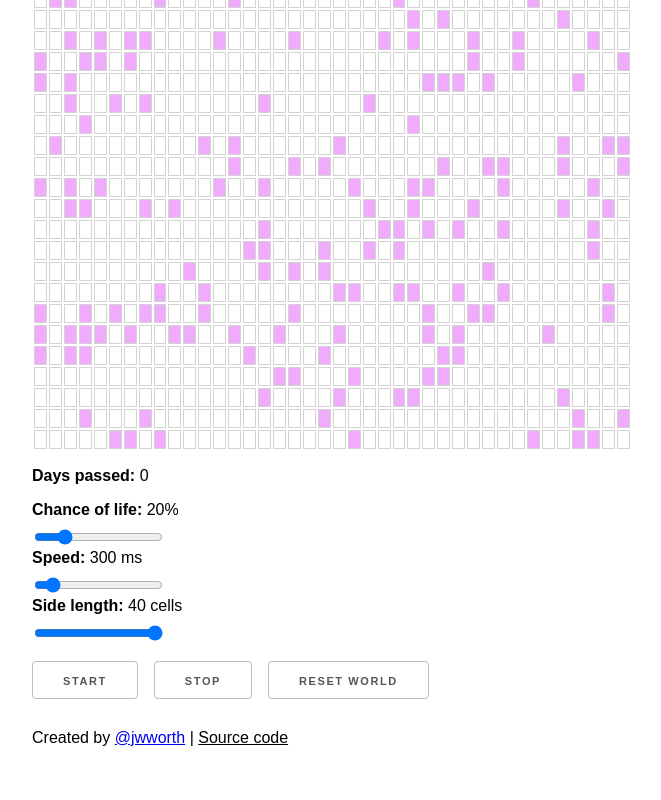
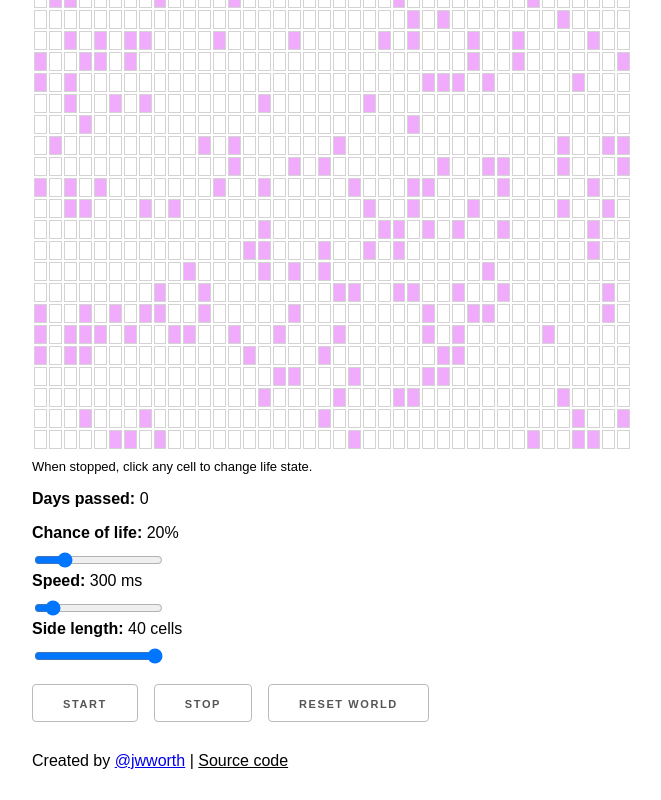
Before and after one commit to jwworth/conway, a React (Create React App) app: page / in a window 1280 px wide. Shown: the part 474-1274 px from the top of the page, without its empty margins (308-969 px from the left). Before the commit the page ends 1251 px from the top, so only its background shows below. Built offline with nearby package versions, Linux system fonts and the light colour scheme; the HTML template or start-up script is replaced by a standard one.

Commit message:
Add helpful HTML and copy

```diff
--- a/src/App.tsx
+++ b/src/App.tsx
@@ -174,6 +174,9 @@ class App extends Component<{}, AppState> {
             })}
           </tbody>
         </table>
+        <div style={{marginTop: '0.5rem', fontSize: 'small'}}>
+          When stopped, click any cell to change life state.
+        </div>
         <p>
           <strong>Days passed:</strong> {days}
         </p>
--- a/src/components/Cell.tsx
+++ b/src/components/Cell.tsx
@@ -33,6 +33,7 @@ const Cell = ({
         width: '15px',
         height: '15px',
         border: '1px solid lightgray',
+        cursor: 'pointer',
       }}
       onClick={() => {
         if (!gameInPlay) {
```
